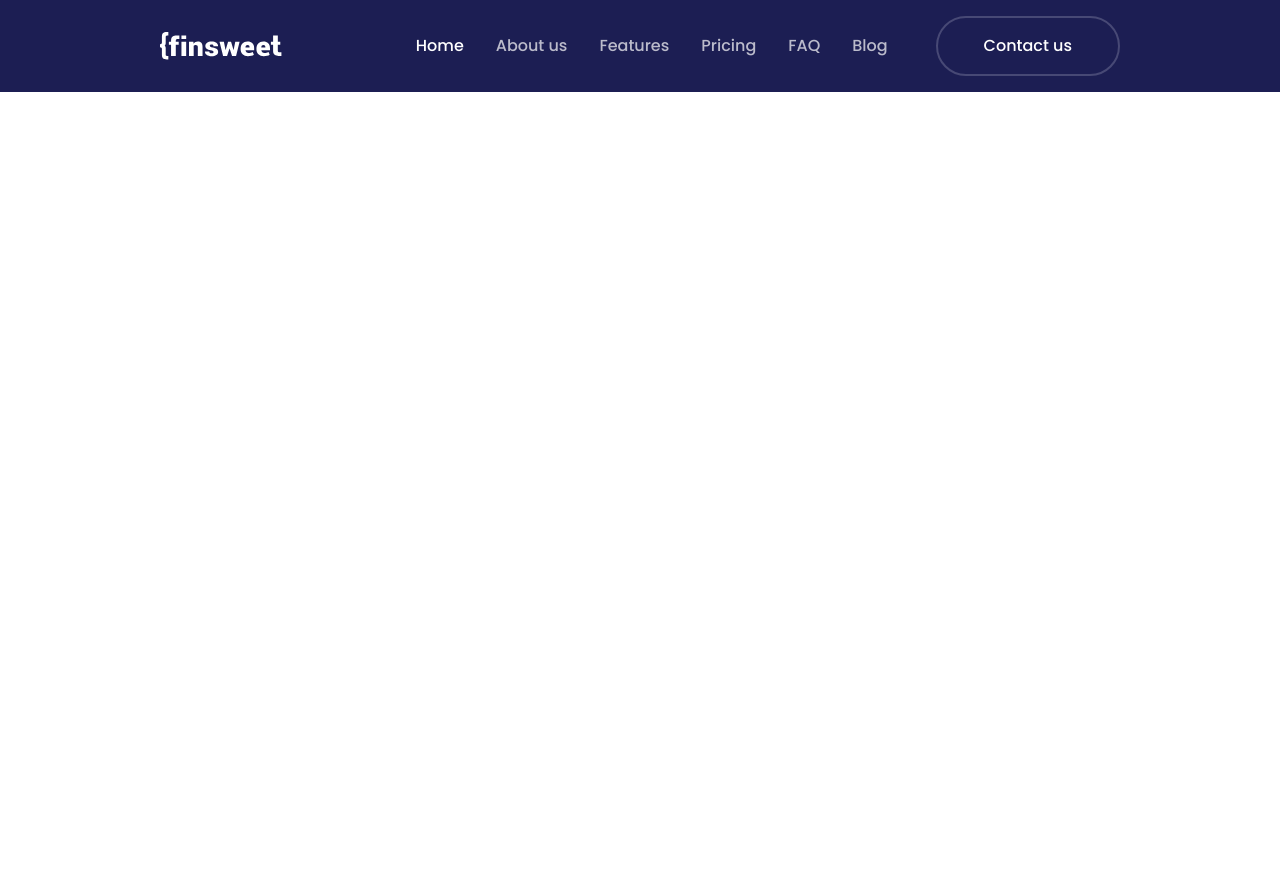
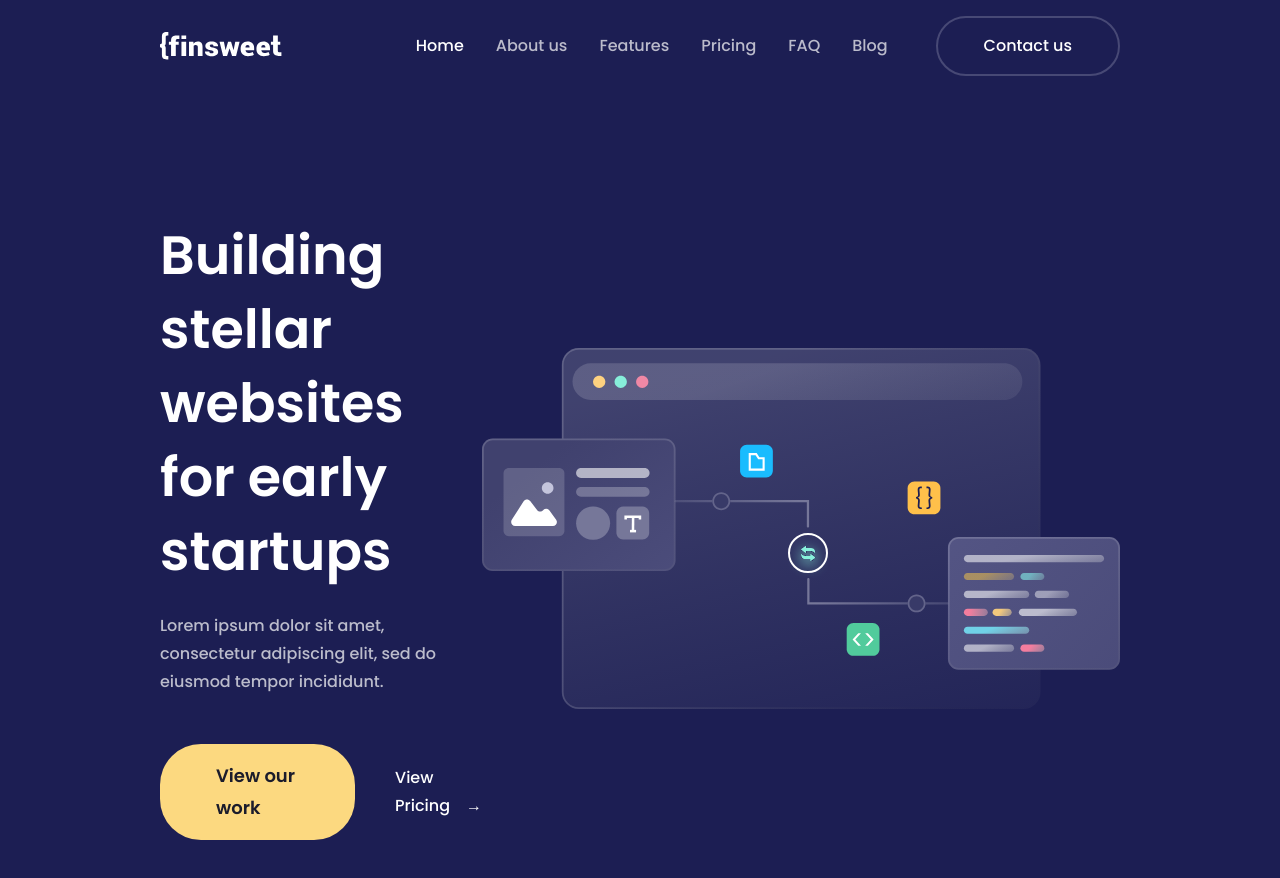
Before and after one commit to TatyanaDev/Finsweet, a React (Create React App) app: page / in a window 1280 px wide. Shown: the top 878 px of the page. Before the commit the page ends 800 px from the top, so only its background shows below. Built offline with nearby package versions, Linux system fonts and the light colour scheme.

Commit message:
Added component Welcome

```diff
--- /dev/null
+++ b/src/Components/Home/Welcome/index.jsx
@@ -0,0 +1,32 @@
+import { Link } from 'react-router-dom'
+import illustration from './../../../images/home/Illustration.svg'
+import style from './styles.module.css'
+
+export default function Welcome () {
+  return (
+    <article style={{ backgroundColor: '#1c1e53' }}>
+      <div className={style.container_welcome}>
+        <div>
+          <h1 className={style.header}>
+            Building stellar websites for early startups
+          </h1>
+          <p className={style.content}>
+            Lorem ipsum dolor sit amet, consectetur adipiscing elit, sed do
+            eiusmod tempor incididunt.
+          </p>
+          <nav>
+            <ul style={{ display: 'flex' }}>
+              <li className={style.view_our_work}>
+                <Link to='#'>View our work</Link>
+              </li>
+              <li className={style.view_pricing}>
+                <Link to='/pricing'>View Pricing</Link>
+              </li>
+            </ul>
+          </nav>
+        </div>
+        <img src={illustration} alt='graph' />
+      </div>
+    </article>
+  )
+}
--- /dev/null
+++ b/src/Components/Home/Welcome/styles.module.css
@@ -0,0 +1,65 @@
+.container_welcome {
+  padding: 126px 160px 128px 160px;
+  justify-content: space-between;
+  max-width: 1600px;
+  margin: 0 auto;
+  display: flex;
+}
+
+.header {
+  font-family: "Poppins-SemiBold";
+  margin-bottom: 24px;
+  font-style: normal;
+  line-height: 74px;
+  font-weight: 600;
+  color: #ffffff;
+  font-size: 54px;
+}
+
+.content {
+  font-family: "Poppins-Medium";
+  margin-bottom: 48px;
+  font-style: normal;
+  line-height: 28px;
+  font-weight: 500;
+  color: #ffffff;
+  max-width: 562px;
+  font-size: 16px;
+  opacity: 0.7;
+}
+
+.view_our_work {
+  background-color: #fcd980;
+  border-radius: 41px;
+  padding: 16px 56px;
+  margin-right: 40px;
+}
+
+.view_our_work > a {
+  font-family: "Poppins-SemiBold";
+  font-style: normal;
+  line-height: 32px;
+  color: #1b1c2b;
+  font-weight: 600;
+  font-size: 18px;
+}
+
+.view_pricing {
+  display: table;
+}
+
+.view_pricing > a {
+  font-family: "Poppins-Medium";
+  vertical-align: middle;
+  display: table-cell;
+  font-style: normal;
+  line-height: 28px;
+  font-weight: 500;
+  color: #ffffff;
+  font-size: 16px;
+}
+
+.view_pricing > a::after {
+  margin-left: 16px;
+  content: "→";
+}
--- a/src/pages/Home/index.jsx
+++ b/src/pages/Home/index.jsx
@@ -1,9 +1,11 @@
 import Navbar from '../../Components/Shared/Navbar'
+import Welcome from '../../Components/Home/Welcome'
 
 export default function Home () {
   return (
     <section>
       <Navbar />
+      <Welcome />
     </section>
   )
 }
--- a/src/styles.css
+++ b/src/styles.css
@@ -1,12 +1,23 @@
-*,
-*:before,
-*:after {
+* {
   box-sizing: border-box;
   padding: 0;
   margin: 0;
+}
+
+li {
+  list-style: none;
+}
+
+a {
+  text-decoration: none;
 }
 
 @font-face {
   font-family: "Poppins-Medium";
   src: url("../src/fonts/Poppins-Medium.ttf");
 }
+
+@font-face {
+  font-family: "Poppins-SemiBold";
+  src: url("../src/fonts/Poppins-SemiBold.ttf");
+}
```
Also changed, not shown: src/fonts/Poppins-SemiBold.ttf (added), src/images/home/Illustration.svg (added).
